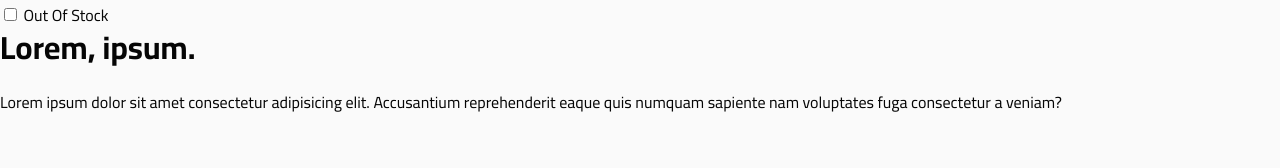
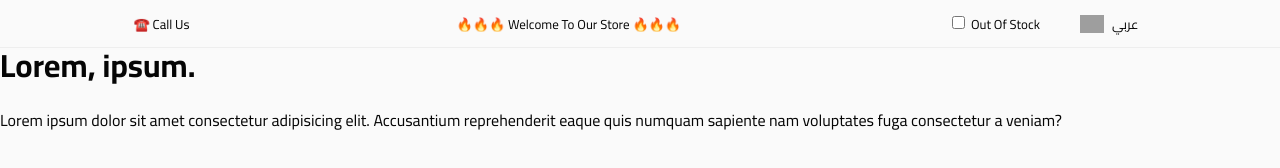
Before and after one commit to elsayed-hussein/elnile-ecommerce-sigma, a plain HTML site: page template/index.html in a window 1280 px wide. Drawn offline with Linux system fonts and the light colour scheme; grey boxes are pictures that could not be loaded.

Commit message:
add call us linke

```diff
--- a/template/assets/scss/globals/_colors.scss
+++ b/template/assets/scss/globals/_colors.scss
@@ -1,4 +1,5 @@
 :root {
   --background-color-light: rgb(250, 250, 250);
   --text-color-light: rgb(5, 5, 5);
+  --border-color-light: rgb(238, 238, 238);
 }
--- a/template/assets/scss/globals/_typography.scss
+++ b/template/assets/scss/globals/_typography.scss
@@ -14,4 +14,9 @@ a,
 a:visited,
 a:active {
   text-decoration: none;
+  color: var(--text-color-light);
 }
+Ul,
+li {
+  list-style: none;
+}
--- a/template/assets/scss/layout/_navbar.scss
+++ b/template/assets/scss/layout/_navbar.scss
@@ -1,6 +1,42 @@
 .navbar {
   &__top {
-    &--stockStatus {
+    display: flex;
+    align-items: center;
+    justify-content: space-around;
+    border-bottom: 1px solid var(--border-color-light);
+    background-color: var(--background-color-light);
+    min-height: 3rem;
+    font-size: small;
+    &StockStatus {
+      label {
+        cursor: pointer;
+      }
+    }
+    &Welcome {
+      p {
+        margin: 0;
+      }
+    }
+    &Right {
+      display: flex;
+      align-items: center;
+    }
+    &List {
+      display: flex;
+      margin: 0;
+      margin-left: 2rem;
+      padding: 0;
+      cursor: pointer;
+      &Item {
+        display: flex;
+        align-items: center;
+        justify-content: center;
+        margin: 0.5rem;
+        img {
+          margin-right: 0.5rem;
+          width: 1.5rem;
+        }
+      }
     }
   }
 }
--- a/template/index.html
+++ b/template/index.html
@@ -33,10 +33,30 @@
         <header class="navbar">
             <!-- Start Top Nav -->
             <nav class="navbar__top">
-                <div class="navbar__top--stockStatus">
-                    <input type="checkbox" name="stockStatus" id="stockStatus">
-                    <label for="stockStatus">Out Of Stock</label>
-
+                <div class="navbar__topTell">
+                    <a href="tel:+111348474">☎️ <span>Call Us</span> </a>
+                </div>
+                <div class="navbar__topWelcome">
+                    <p>🔥🔥🔥 Welcome To Our Store 🔥🔥🔥</p>
+                </div>
+                <div class="navbar__topRight">
+                    <div class="navbar__topStockStatus">
+                        <input type="checkbox" name="stockStatus" id="stockStatus">
+                        <label for="stockStatus">Out Of Stock</label>
+                    </div>
+                    <div class="navbar__topLang">
+                        <ul class="navbar__topList">
+                            <li class="navbar__topListItem" style="display:none ;">
+                                <img srcset="https://img.icons8.com/color/344/usa.png 2x" alt="icon" loading="lazy">
+                                English
+                            </li>
+                            <li class="navbar__topListItem">
+                                <img srcset="https://img.icons8.com/color/452/egypt.png 2x" alt="Egypt icon in Color"
+                                    loading="lazy">
+                                عربي
+                            </li>
+                        </ul>
+                    </div>
                 </div>
             </nav>
             <!-- End Top Nav -->
```
Also changed, not shown: template/assets/css/style.min.css.
